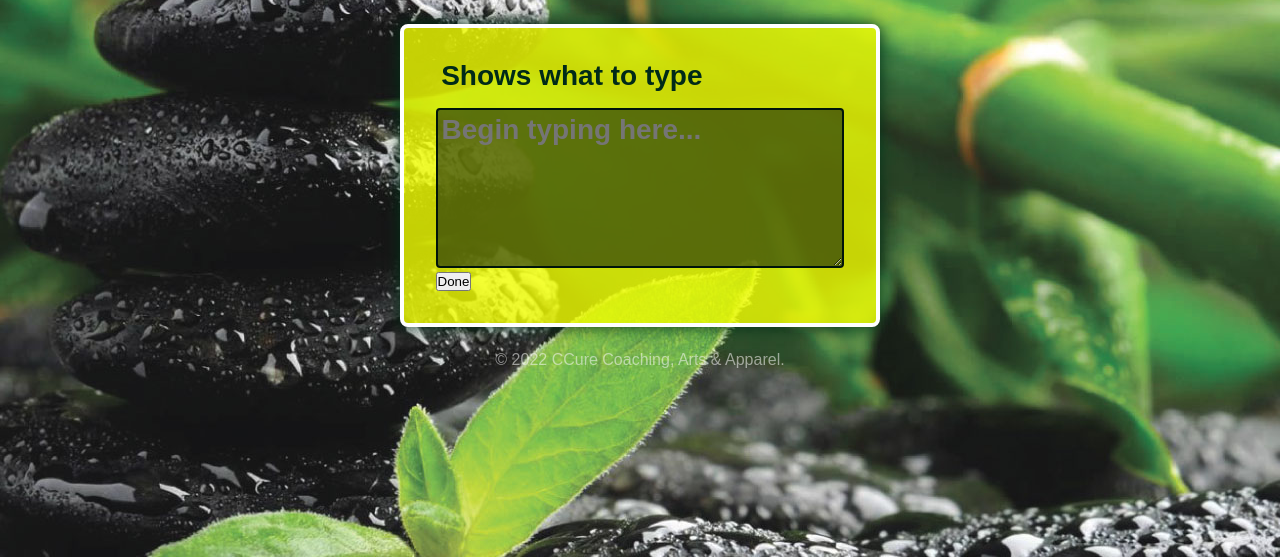
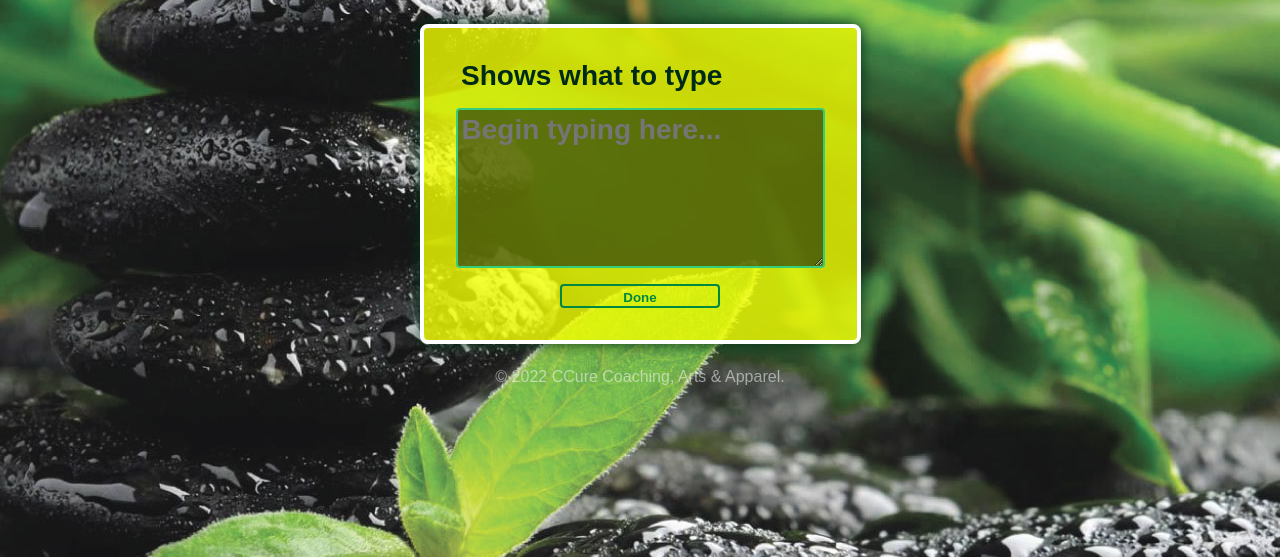
Before and after one commit to asantercureton/therapeutic-typewriter, a plain HTML site: page index.html in a window 1280 px wide. Shown: the part 243-800 px from the top of the page. Drawn offline with Linux system fonts and the light colour scheme; no server answers.

Commit message:
Updated btn styling

```diff
--- a/assets/css/style.css
+++ b/assets/css/style.css
@@ -61,6 +61,8 @@ body {
 }
 
 .game-display {
+    display: flex;
+    flex-direction: column;
     background-color: rgba(242, 255, 0, 0.801);
     border-radius: .5rem;
     border: .25rem solid rgb(255, 255, 255);
@@ -83,17 +85,39 @@ body {
     font-weight: bold;
     background-color: rgba(0, 20, 10, 0.555);
     color: rgb(185, 255, 219);
-    border: .15rem solid rgb(50, 205, 125);
+    border: .15rem solid rgb(0, 20, 10);
     border-radius: .25rem;
     outline: none;
     width: 100%;
     height: 10rem;
     margin: auto;
+    margin-bottom: 1rem;
     padding: .25rem;
 }
 
 .quote-input:focus {
-    border-color: rgb(0, 20, 10);
+    border-color: rgb(50, 205, 125);
+}
+
+#done-btn {
+    font-family: sans-serif;
+    font-weight: 700;
+    border: .15rem solid rgb(0, 135, 65);
+    background-color: transparent;
+    color: rgb(0, 135, 65);
+    width: 10rem;
+    height: 1.5rem;
+    margin: auto;
+    padding: .25rem;
+    text-align: center;
+    border-radius: .25rem;
+}
+
+#done-btn:hover {
+    border: .15rem solid rgb(0, 135, 65);
+    color: rgb(0, 135, 65);
+    box-shadow: 0 0 .5rem rgba(0, 20, 10, 0.559);
+    background-color: rgba(255, 255, 255, 0.632);
 }
 
 footer {
```
